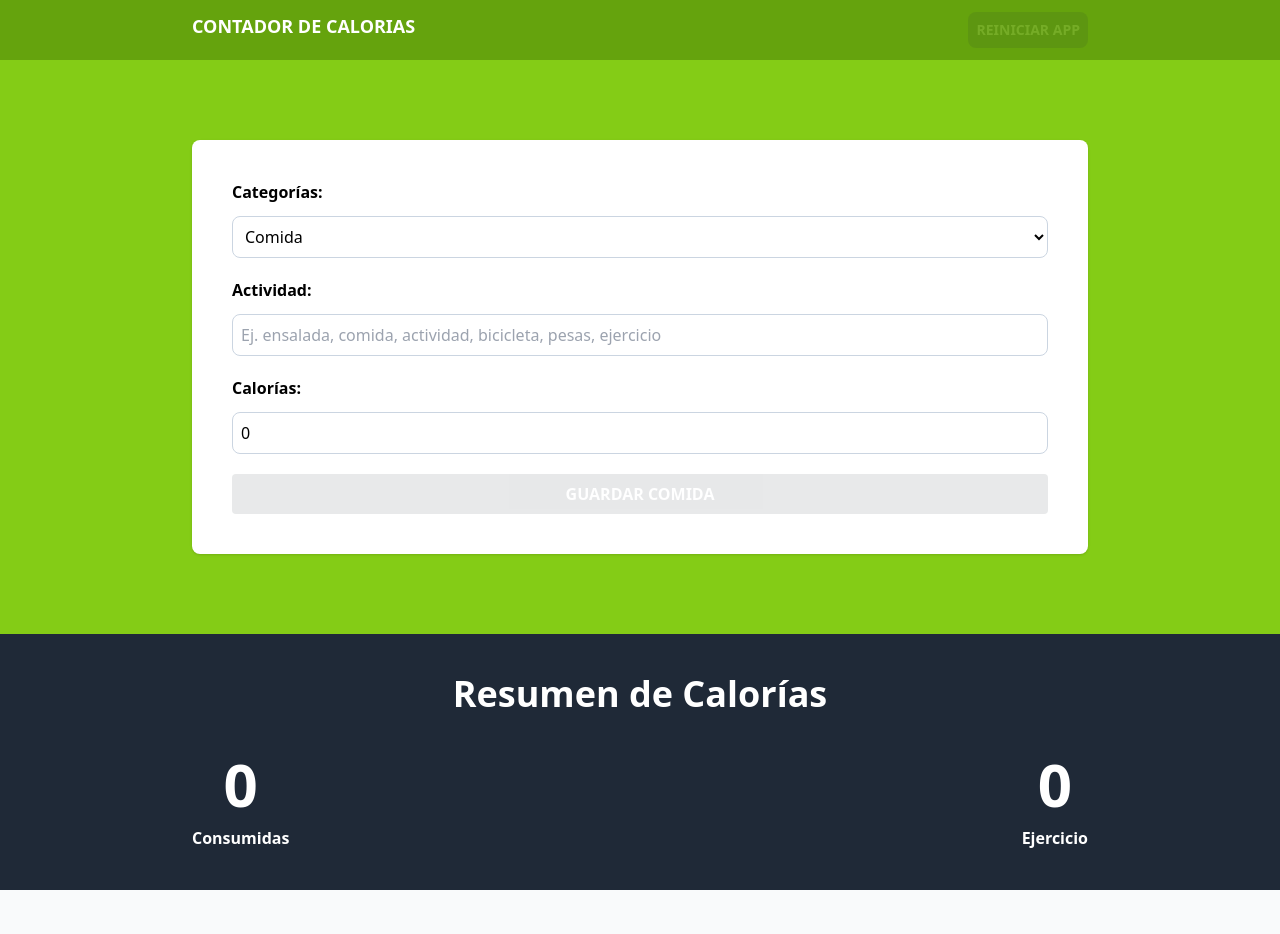
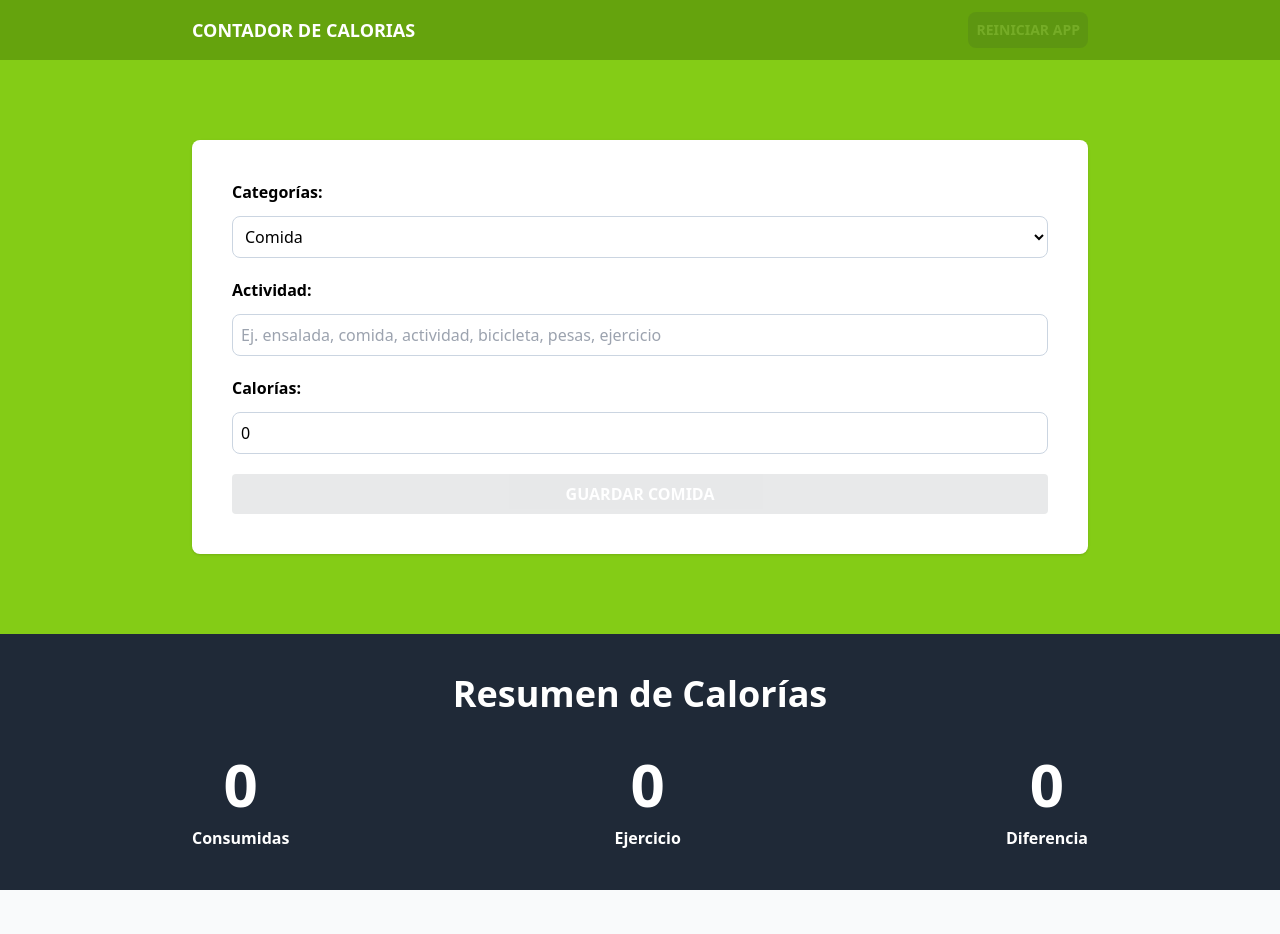
Before and after one commit to JP-GS/calorie_tracker, a React (Vite) app: page / in a window 1280 px wide. Shown: the top 934 px of the page. Built offline with nearby package versions, Linux system fonts and the light colour scheme.

Commit message:
Finalizando el proyecto

```diff
--- a/src/App.tsx
+++ b/src/App.tsx
@@ -18,7 +18,7 @@
   return (
   <>
      <header className="bg-lime-600 py-3">
-      <div className="max-w-4xl mx-auto flex justify-between">
+      <div className="max-w-4xl mx-auto flex justify-between items-center">
         <h1 className="text-center uppercase text-white font-bold text-lg">Contador de calorias</h1>
         <button
           className="bg-gray-800 hover:bg-gray-900 p-2 font-bold uppercase text-white items-center cursor-pointer text-sm rounded-lg disabled:opacity-10"
--- a/src/components/CalorieTracker.tsx
+++ b/src/components/CalorieTracker.tsx
@@ -12,6 +12,9 @@
     const caloriesConsumend = useMemo(() => activities.reduce((total, activity) => activity.category === 1 ? total + activity.calories : total, 0) ,[activities])
 
     const caloriesBurned = useMemo(() => activities.reduce((total, activity) => activity.category === 2 ? total + activity.calories : total, 0) ,[activities])
+
+    const netCalories = useMemo(() => caloriesConsumend - caloriesBurned , [activities])
+
   return (
     <>
         <h2 className="text-4xl font-black text-white text-center">Resumen de Calorías</h2>
@@ -25,6 +28,10 @@
             calories={caloriesBurned}
             text="Ejercicio"
           />
+          <CalorieDisplay
+            calories={netCalories}
+            text="Diferencia"
+          />
         </div>
     </>
   )
```
